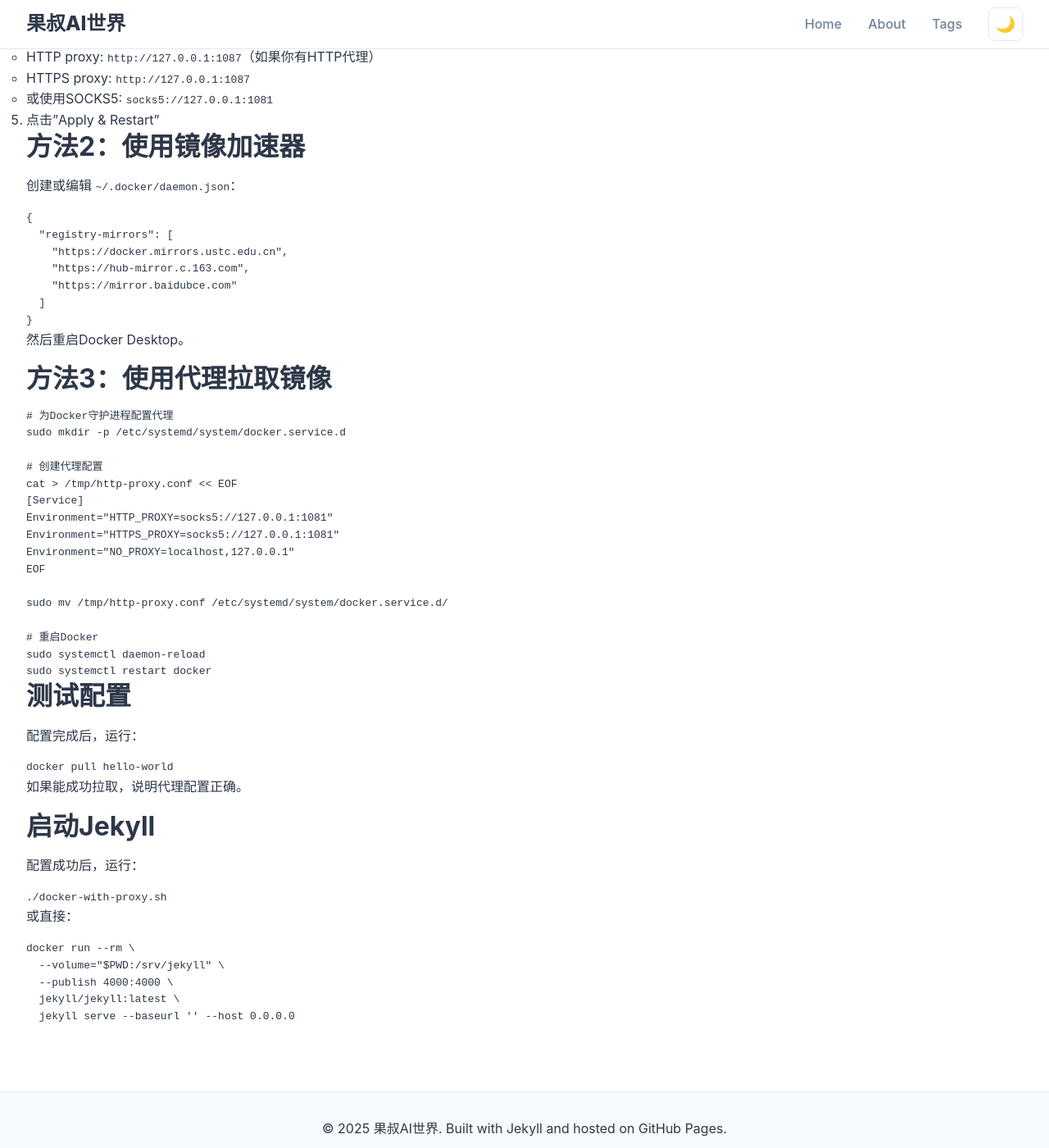
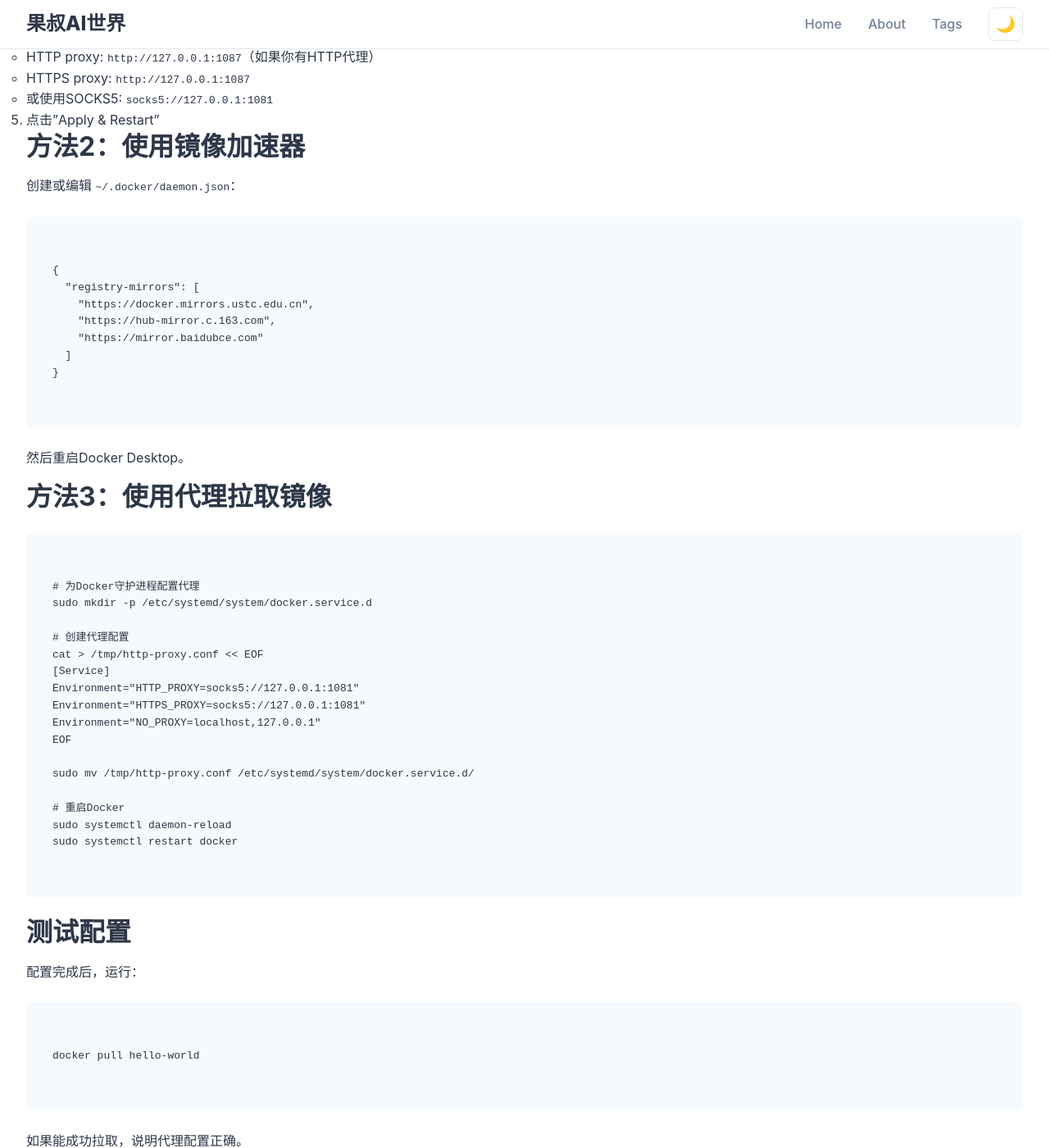
Before and after one commit to mrzhangguoguo/mrzhangguoguo.github.io, a Jekyll site: the page built from setup-docker-proxy.md, in a window 1280 px wide and 1400 px high, scrolled down 256 px. Shown: the whole window at 82% size. Built offline with Jekyll 4.4.1, drawn with Linux system fonts in a browser that asks for light colours; our own code applies the rules of GitHub Pages for plain Markdown files.

Commit message:
富文本增强：语法高亮与 Mermaid 支持
- _config.yml 明确开启 kramdown + rouge
- default.html 引入 Mermaid.js 并自动渲染 mermaid 代码块
- 样式：为 .highlight 和 .mermaid 添加容器样式

````diff
--- a/_config.yml
+++ b/_config.yml
@@ -11,6 +11,19 @@
   - jekyll-feed
   - jekyll-sitemap
   - jekyll-redirect-from
+
+# Markdown & Syntax highlighting
+markdown: kramdown
+highlighter: rouge
+kramdown:
+  input: GFM
+  hard_wrap: false
+  syntax_highlighter: rouge
+  syntax_highlighter_opts:
+    span:
+      line_numbers: false
+    block:
+      line_numbers: false
 
 collections:
   episodes:
--- a/_layouts/default.html
+++ b/_layouts/default.html
@@ -23,6 +23,8 @@
     <p>&copy; {{ 'now' | date: "%Y" }} {{ site.title }}. Built with Jekyll and hosted on GitHub Pages.</p>
   </footer>
 
+  <!-- Mermaid.js for rendering ```mermaid code blocks -->
+  <script defer src="https://cdn.jsdelivr.net/npm/mermaid@10/dist/mermaid.min.js"></script>
   <script>
     function toggleTheme() {
       const html = document.documentElement;
@@ -42,6 +44,27 @@
     if (icon) {
       icon.textContent = savedTheme === 'light' ? '🌙' : '☀️';
     }
+
+    // Mermaid: convert fenced ```mermaid blocks to <div class="mermaid"> and render
+    document.addEventListener('DOMContentLoaded', () => {
+      try {
+        const mermaidBlocks = document.querySelectorAll('pre > code.language-mermaid, pre > code.lang-mermaid');
+        mermaidBlocks.forEach(codeEl => {
+          const pre = codeEl.parentElement;
+          const graph = codeEl.textContent;
+          const container = document.createElement('div');
+          container.className = 'mermaid';
+          container.textContent = graph;
+          pre.replaceWith(container);
+        });
+
+        if (window.mermaid) {
+          window.mermaid.initialize({ startOnLoad: true, securityLevel: 'loose', theme: savedTheme === 'dark' ? 'dark' : 'default' });
+        }
+      } catch (e) {
+        console.warn('Mermaid init failed:', e);
+      }
+    });
   </script>
 </body>
 </html>
--- a/assets/css/style.css
+++ b/assets/css/style.css
@@ -609,6 +609,23 @@
   white-space: pre;
 }
 
+/* Rouge highlight wrapper */
+.highlight {
+  background: var(--card-bg);
+  border-radius: var(--radius);
+  padding: 1rem;
+  overflow-x: auto;
+  margin: 1.5rem 0;
+}
+
+/* Mermaid container tweaks */
+.mermaid {
+  background: var(--card-bg);
+  border-radius: var(--radius);
+  padding: 1rem;
+  margin: 1.5rem 0;
+}
+
 /* Prevent long links/headings from stretching columns */
 .post-content a, .episode-content a,
 .post-content h1, .post-content h2, .post-content h3, .post-content h4,
````
